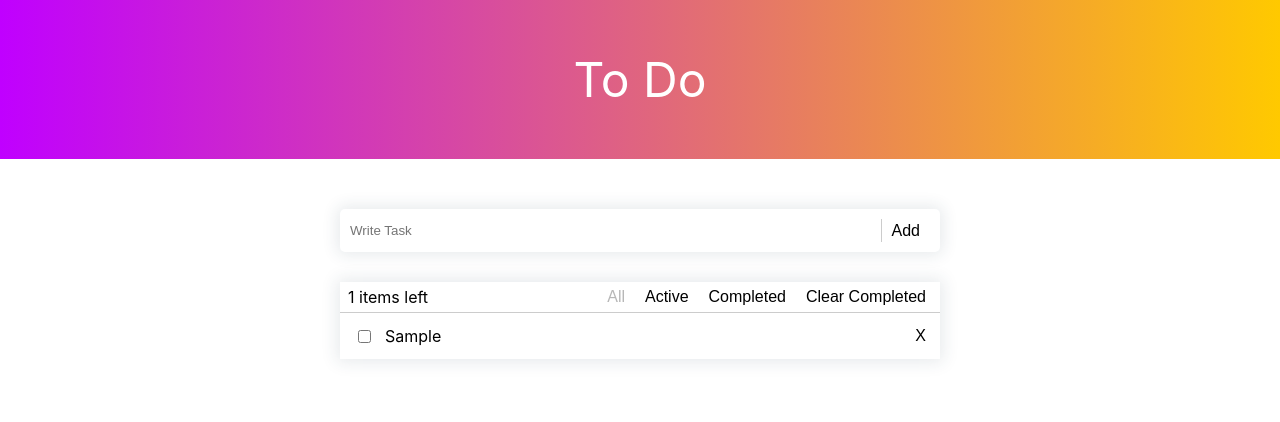
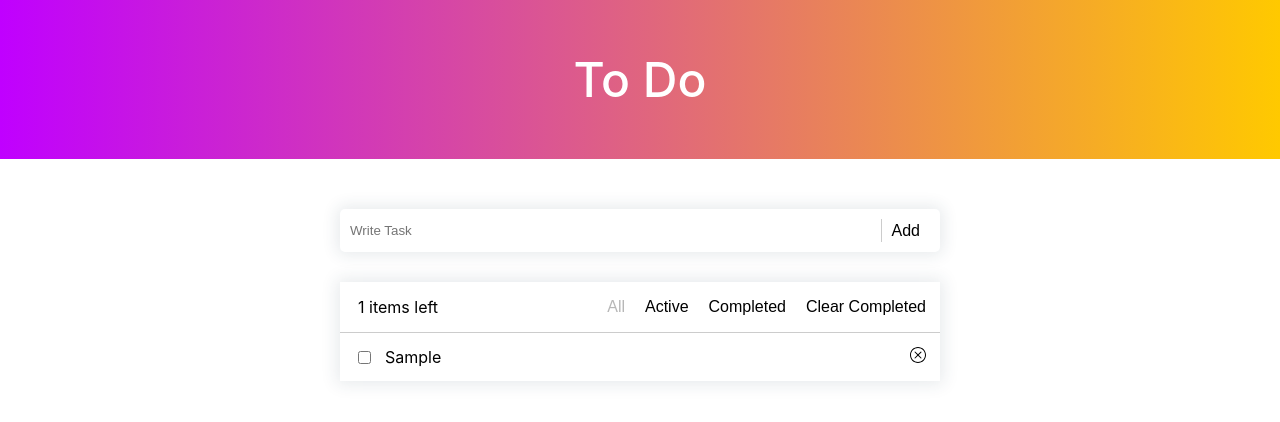
Before and after one commit to GunterCW/todoList, a React (Create React App) app: page / in a window 1280 px wide. Both pictures are taken after typing "Sample" into the empty fields and a click on the button "Add". Shown: the top 422 px of the page. Built offline with nearby package versions, Linux system fonts and the light colour scheme.

Commit message:
FIX: styles

```diff
--- a/src/components/app/app.module.scss
+++ b/src/components/app/app.module.scss
@@ -35,7 +35,8 @@ button {
   justify-content: space-between;
   align-items: center;
   width: 100%;
-  padding: 0 8px;
+  padding: 10px 8px 10px 18px;
+  background-color: #fff;
 }
 
 .todoList {
@@ -43,11 +44,6 @@ button {
   box-shadow: 0px 0px 16px 3px rgba(34, 60, 80, 0.11);
 }
 .todosCounter {
-}
-
-.textLine {
-  text-decoration: line-through;
-  color: rgb(6, 5, 5);
 }
 
 @media screen and (max-width: 610px) {
--- a/src/components/header/header.module.scss
+++ b/src/components/header/header.module.scss
@@ -1,6 +1,7 @@
 .title {
   display: flex;
   justify-content: center;
+  font-weight: 500;
   background: linear-gradient(90deg, rgba(192, 0, 255, 1) 0%, rgba(255, 201, 0, 1) 100%);
   color: white;
   padding: 50px;
--- /dev/null
+++ b/src/components/image/closeButton.tsx
@@ -0,0 +1,15 @@
+import * as React from 'react';
+
+const CloseButton = (props: React.SVGProps<SVGSVGElement>) => {
+  return (
+    <svg height="1em" viewBox="0 0 32 32" width="1em" {...props}>
+      <g clipRule="evenodd" fill="currentColor" fillRule="evenodd">
+        <path d="M16 0C7.163 0 0 7.163 0 16c0 8.836 7.163 16 16 16 8.836 0 16-7.163 16-16S24.836 0 16 0zm0 30C8.268 30 2 23.732 2 16S8.268 2 16 2s14 6.268 14 14-6.268 14-14 14z" />
+        <path d="M22.729 21.271l-5.268-5.269 5.238-5.195a.992.992 0 000-1.414 1.018 1.018 0 00-1.428 0l-5.231 5.188-5.309-5.31a1.007 1.007 0 00-1.428 0 1.015 1.015 0 000 1.432l5.301 5.302-5.331 5.287a.994.994 0 000 1.414 1.017 1.017 0 001.429 0l5.324-5.28 5.276 5.276a1.007 1.007 0 001.428 0 1.015 1.015 0 00-.001-1.431z" />
+      </g>
+    </svg>
+  );
+};
+
+const MemoCloseButton = React.memo(CloseButton);
+export default MemoCloseButton;
--- a/src/components/todo-item/todo-item.module.scss
+++ b/src/components/todo-item/todo-item.module.scss
@@ -5,6 +5,10 @@
   align-items: center;
 
   border-top: 1px solid #ccc;
+
+  &:first-child {
+    border-top: none;
+  }
 
   span {
     padding: 4px;
@@ -17,3 +21,14 @@
     margin-left: auto;
   }
 }
+
+.textLine {
+  text-decoration: line-through;
+  color: rgb(6, 5, 5);
+}
+.closeButton {
+  transition: 0.3s;
+  &:hover {
+    color: red;
+  }
+}
--- a/src/components/todo-item/todo-item.tsx
+++ b/src/components/todo-item/todo-item.tsx
@@ -1,4 +1,5 @@
 import styles from './todo-item.module.scss';
+import CloseButton from '../image/closeButton';
 
 interface Todo {
   value: string;
@@ -18,7 +19,9 @@ export const TodoItem = (props: TodoItemProps) => {
     <div className={styles.todoTask}>
       <input type="checkbox" name="" id="" checked={item.completed} onChange={onToggle} />
       <span className={item.completed ? styles.textLine : ''}>{item.value}</span>
-      <button type="button" onClick={onDelete}>X</button>
+      <button type="button" onClick={onDelete}>
+        <CloseButton className={styles.closeButton} />
+      </button>
     </div>
   );
 };
```
